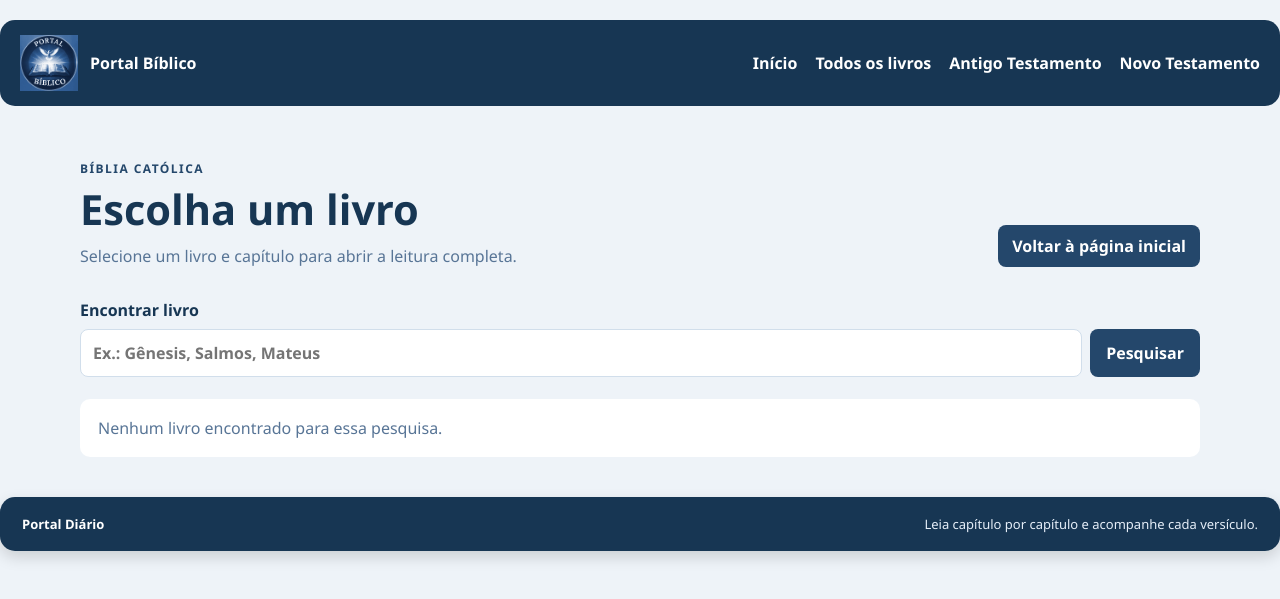
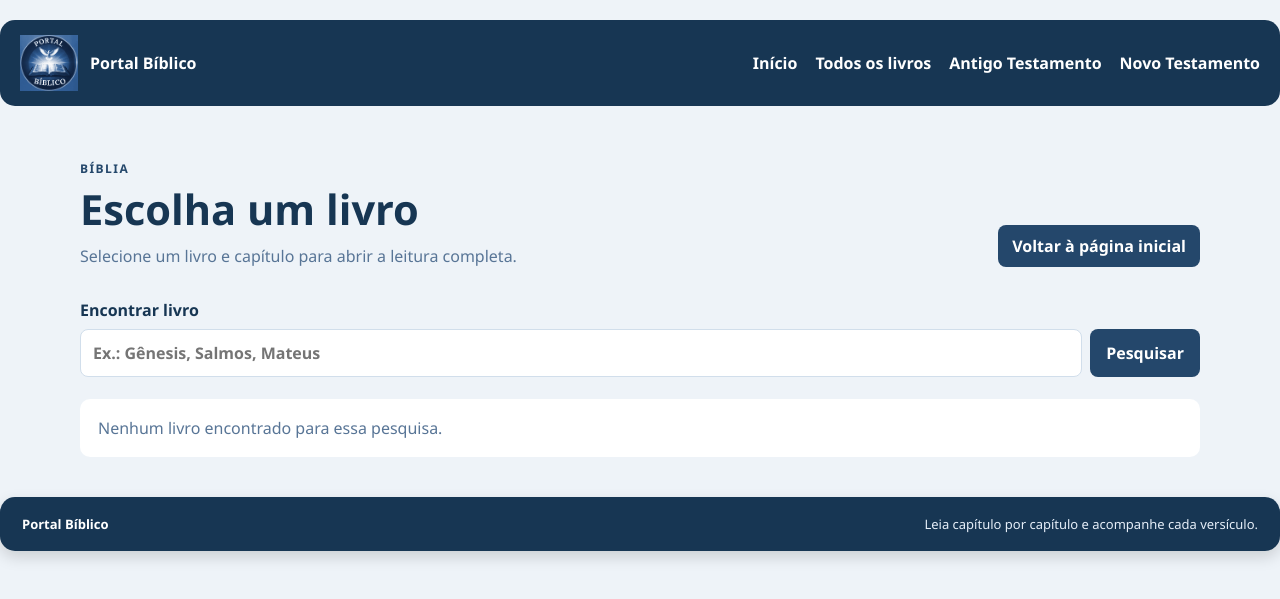
Before and after one commit to Youkai1910/projeto-integrador, a PHP site: page /leitura.php in a window 1280 px wide. Shown: the top 599 px of the page. Run offline with PHP 8.4, Linux system fonts and the light colour scheme; data that the repository does not hold is empty.

Commit message:
Atualiza rótulos da página de leitura
Simplifica o sobretítulo para “BÍBLIA” e atualiza o nome do portal no rodapé para “Portal Bíblico”.

```diff
--- a/public/leitura.php
+++ b/public/leitura.php
@@ -134,7 +134,7 @@ function escaparLeitura(string $valor): string
     <main class="leitura-main" id="conteudo-principal" tabindex="-1">
         <div class="leitura-cabecalho">
             <div>
-                <p class="sobretitulo">BÍBLIA CATÓLICA</p>
+                <p class="sobretitulo">BÍBLIA</p>
                 <h1><?= $livro !== null ? escaparLeitura((string) $livro['label']) : ($nomeTestamento !== null ? escaparLeitura($nomeTestamento) : 'Escolha um livro') ?></h1>
                 <p>Selecione um livro e capítulo para abrir a leitura completa.</p>
             </div>
@@ -243,7 +243,7 @@ function escaparLeitura(string $valor): string
         <?php endif; ?>
     </main>
 
-    <footer class="leitura-rodape"><a href="index.php">Portal Diário</a><span>Leia capítulo por capítulo e acompanhe cada versículo.</span></footer>
+    <footer class="leitura-rodape"><a href="index.php">Portal Bíblico</a><span>Leia capítulo por capítulo e acompanhe cada versículo.</span></footer>
 </div>
 <?php if ($numeroCapitulo !== null && $versiculos !== []): ?>
 <script>
```
